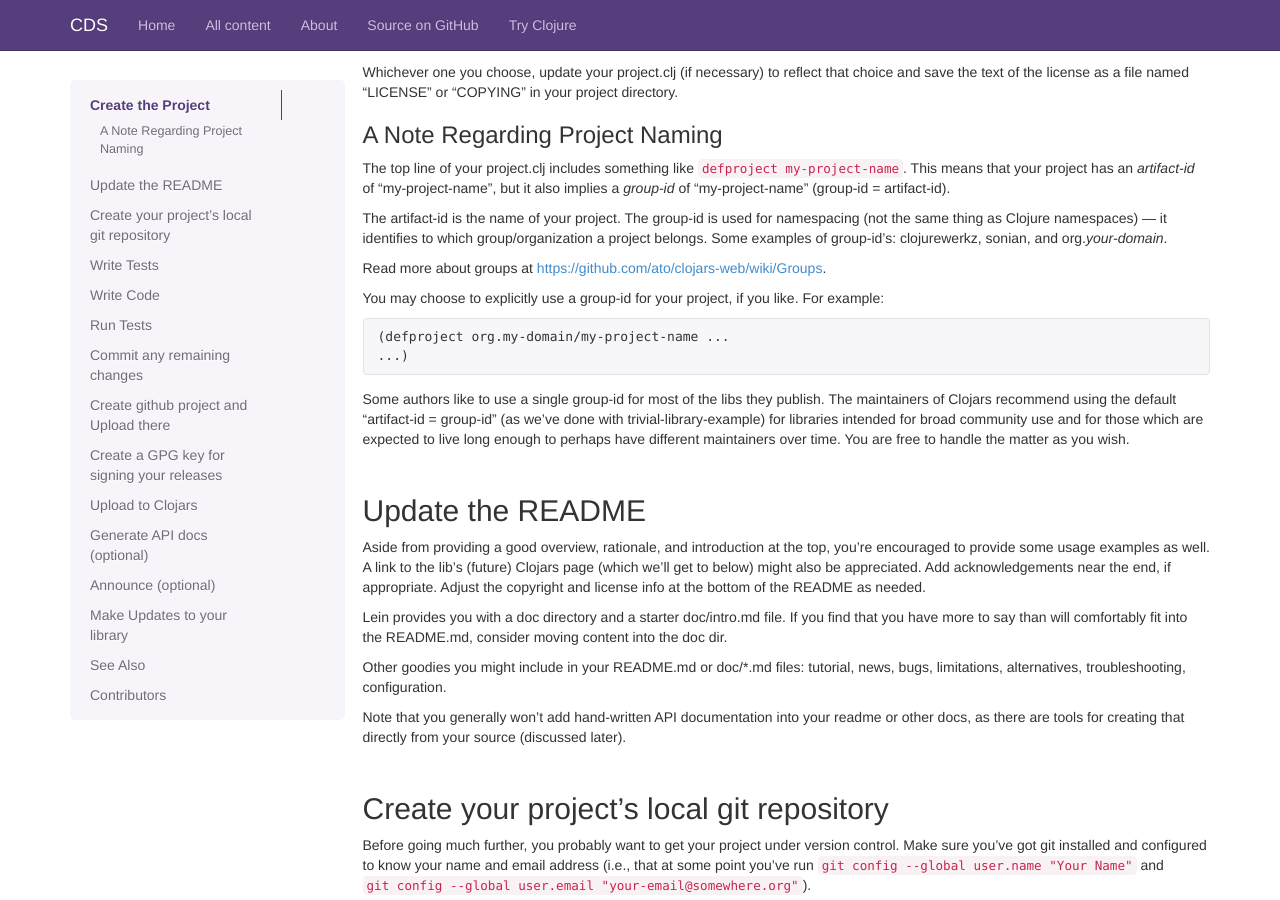
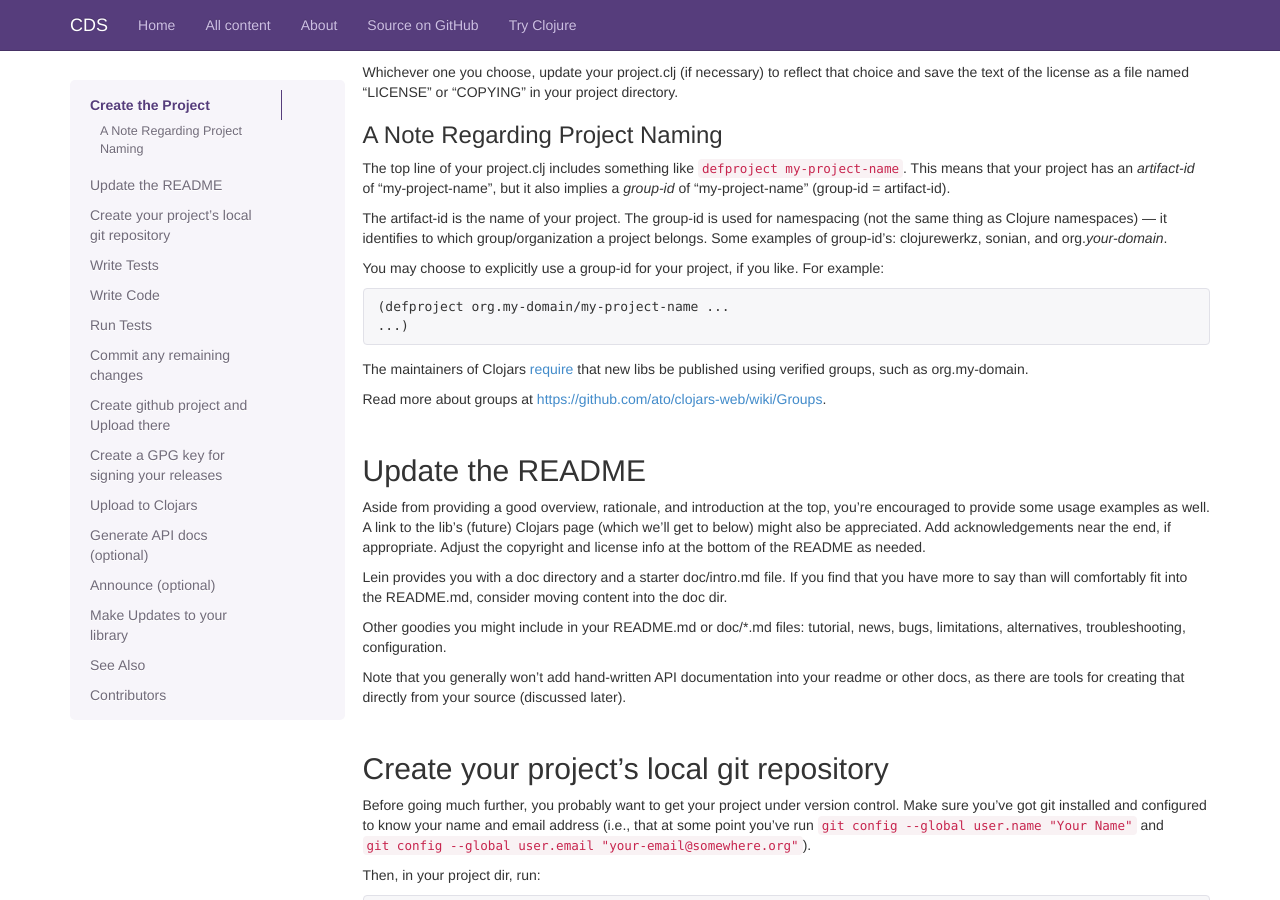
Before and after one commit to clojuredocs/guides, a Jekyll site: the page built from articles/ecosystem/libraries_authoring.md, in a window 1280 px wide and 900 px high, scrolled down 807 px. Built offline with Jekyll 4.4.1, drawn with Linux system fonts in a browser that asks for light colours; some web fonts are replaced; Markdown is read by kramdown in place of the engine named in the settings.

Commit message:
Update information about verified group names.
The maintainers of Clojars now require that new libs be published
under a verified group. Additional changes could be made to ensure that
all examples are in line with this decision, but this note will at least
update the reader on the current requirements.

Signed-off-by: Johan Thoren <johan@thoren.xyz>

```diff
--- a/articles/ecosystem/libraries_authoring.md
+++ b/articles/ecosystem/libraries_authoring.md
@@ -84,22 +84,18 @@ namespacing (not the same thing as Clojure namespaces) --- it
 identifies to which group/organization a project belongs. Some
 examples of group-id's: clojurewerkz, sonian, and org.*your-domain*.
 
-Read more about groups at
-<https://github.com/ato/clojars-web/wiki/Groups>.
-
 You may choose to explicitly use a group-id for your project, if you
 like. For example:
 
     (defproject org.my-domain/my-project-name ...
     ...)
 
-Some authors like to use a single group-id for most of the libs they
-publish. The maintainers of Clojars recommend using the default
-"artifact-id = group-id" (as we've done with trivial-library-example)
-for libraries intended for broad community use and for those which are
-expected to live long enough to perhaps have different maintainers
-over time. You are free to handle the matter as you wish.
+The maintainers of Clojars
+[require](https://github.com/clojars/clojars-web/wiki/Verified-Group-Names)
+that new libs be published using verified groups, such as org.my-domain.
 
+Read more about groups at
+<https://github.com/ato/clojars-web/wiki/Groups>.
 
 
 ## Update the README
```
